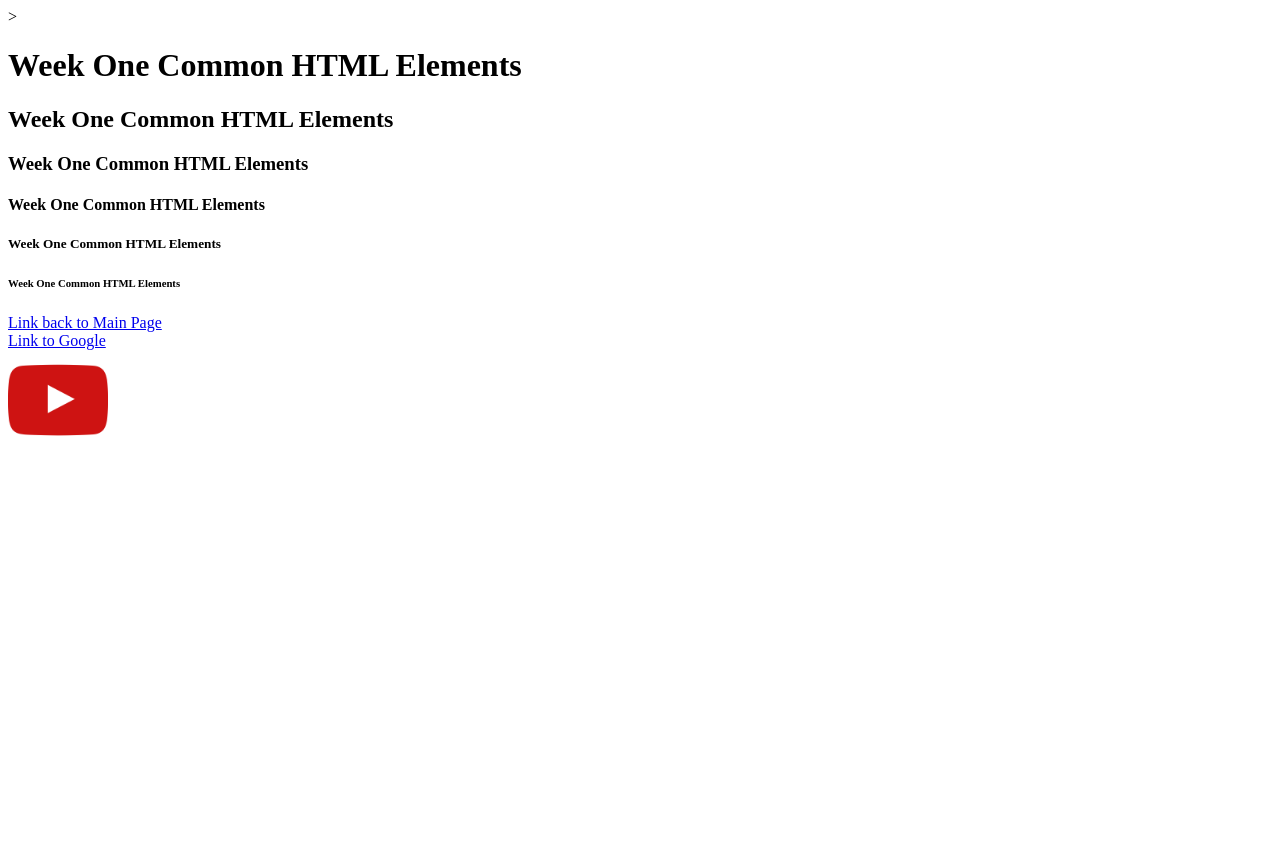
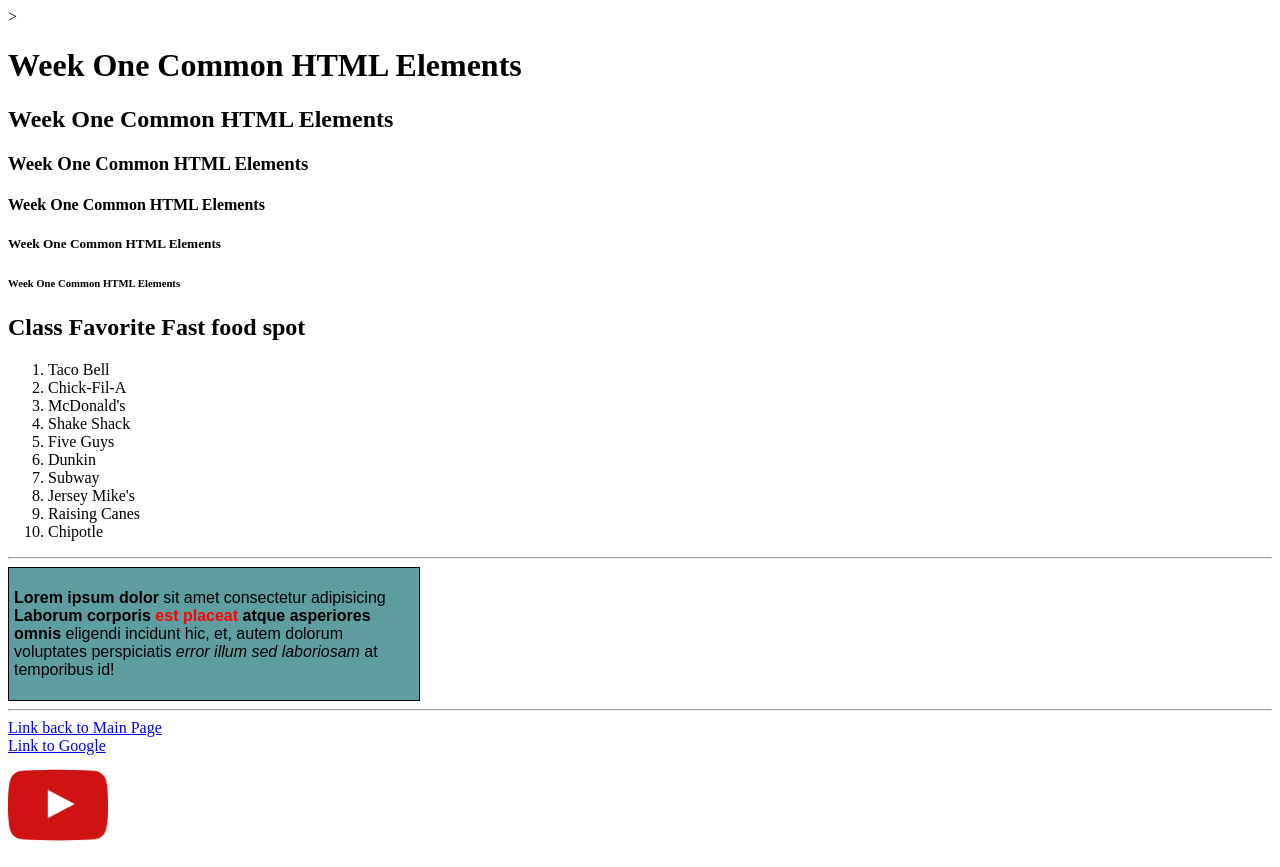
Before and after one commit to BeanieBased/SE111-Collazo-2025, a plain HTML site: page week1/week1.html in a window 1280 px wide. Before the commit the page ends 800 px from the top, so only its background shows below. Drawn offline with Linux system fonts and the light colour scheme.

Commit message:
Update week1.html

```diff
--- a/week1/week1.html
+++ b/week1/week1.html
@@ -13,6 +13,28 @@
          <h4>Week One Common HTML Elements</h4>
          <h5>Week One Common HTML Elements</h5>
          <h6>Week One Common HTML Elements</h6>
+
+        <!-- Example of an ORDERED list -->
+        <h2>Class Favorite Fast food spot</h2>
+        <ol>
+            <li>Taco Bell</li>
+            <li>Chick-Fil-A</li>
+            <li>McDonald's</li>
+            <li>Shake Shack</li>
+            <li>Five Guys</li>
+            <li>Dunkin</li>
+            <li>Subway</li>
+            <li>Jersey Mike's</li>
+            <li>Raising Canes</li>
+            <li>Chipotle</li>
+        </ol>
+        <hr>
+        <!-- Example of a Div -->
+        <div style="background-color: cadetblue; width:400px; border: 1px solid black; font-family:Arial, Helvetica, sans-serif; padding:5px;">
+            <p><b>Lorem ipsum dolor</b> sit amet consectetur adipisicing <strong> Laborum corporis <span style="color: red">est placeat</span> atque asperiores omnis</strong> eligendi incidunt hic, et, autem dolorum voluptates perspiciatis <em>error illum sed laboriosam</em> at temporibus id!</p>
+        </div>
+        <hr>
+
          <a href="../index.html">Link back to Main Page</a>
          <br>
          <a href="http://www.google.com" target="_blank">Link to Google</a>
```
